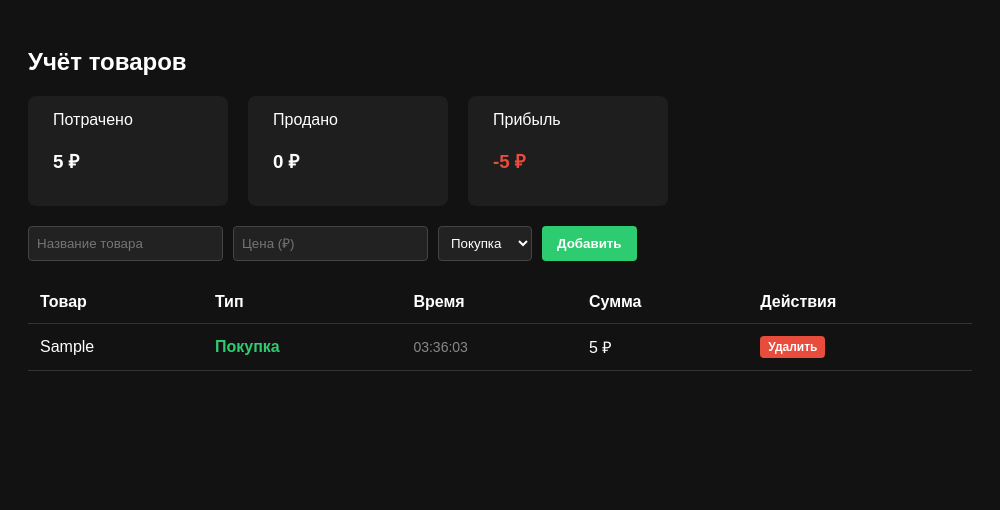
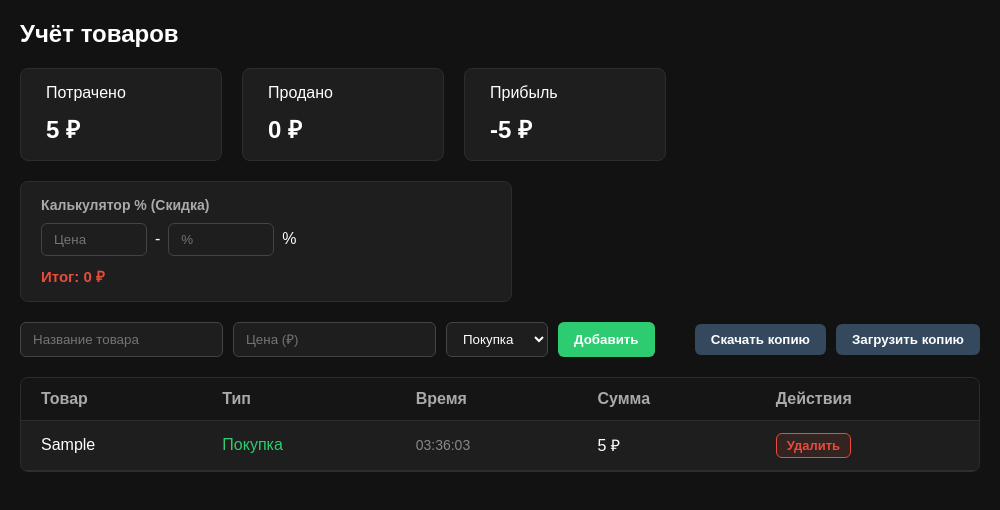
Before and after one commit to masdmmd2d-rgb/-Sk, an Electron app: page index.html in a window 1000 px wide. Both pictures are taken after typing "Sample", "5" into the empty fields and a click on the button "Добавить". Drawn offline with Linux system fonts and the light colour scheme.

Commit message:
Update index.html

```diff
--- a/index.html
+++ b/index.html
@@ -4,29 +4,118 @@
     <meta charset="UTF-8">
     <title>Учёт товаров</title>
     <style>
-        body { background-color: #121212; color: #fff; font-family: sans-serif; padding: 20px; }
-        .stats { display: flex; gap: 20px; margin-bottom: 20px; }
-        .card { background: #1e1e1e; padding: 15px 25px; border-radius: 8px; min-width: 150px; }
-        .form-group { display: flex; gap: 10px; margin-bottom: 20px; }
-        input, select { background: #222; border: 1px solid #444; color: #fff; padding: 8px; border-radius: 4px; }
-        button { background: #2ecc71; border: none; color: white; padding: 8px 15px; border-radius: 4px; cursor: pointer; font-weight: bold; }
-        button.delete-btn { background: #e74c3c; padding: 4px 8px; font-size: 12px; }
-        table { width: 100%; border-collapse: collapse; margin-top: 10px; }
-        th, td { text-align: left; padding: 12px; border-bottom: 1px solid #333; }
-        .type-purchase { color: #2ecc71; font-weight: bold; }
-        .type-sale { color: #3498db; font-weight: bold; }
+        body {
+            margin: 0;
+            padding: 20px;
+            background-color: #121212;
+            color: #fff;
+            font-family: sans-serif;
+            min-height: 100vh;
+            box-sizing: border-box;
+        }
+        h2 { margin-top: 0; }
+        .top-container {
+            display: flex;
+            justify-content: space-between;
+            gap: 20px;
+            margin-bottom: 20px;
+            flex-wrap: wrap;
+        }
+        .stats { display: flex; gap: 20px; flex-wrap: wrap; }
+        .card {
+            background: #1e1e1e;
+            padding: 15px 25px;
+            border-radius: 8px;
+            min-width: 150px;
+            border: 1px solid #2d2d2d;
+        }
+        .card h3 { margin: 10px 0 0 0; font-size: 24px; }
+        .calc-card {
+            background: #1e1e1e;
+            padding: 15px 20px;
+            border-radius: 8px;
+            border: 1px solid #2d2d2d;
+            min-width: 300px;
+            flex: 1;
+            max-width: 450px;
+        }
+        .calc-title { font-size: 14px; color: #aaa; margin-bottom: 10px; font-weight: bold; }
+        .calc-inputs { display: flex; gap: 8px; align-items: center; }
+        .calc-inputs input { width: 80px; }
+        .calc-result { margin-top: 10px; font-size: 15px; color: #e74c3c; font-weight: bold; min-height: 18px; }
+        .controls-group {
+            display: flex;
+            justify-content: space-between;
+            align-items: center;
+            margin-bottom: 20px;
+            flex-wrap: wrap;
+            gap: 15px;
+        }
+        .form-group { display: flex; gap: 10px; flex-wrap: wrap; }
+        .backup-group { display: flex; gap: 10px; flex-wrap: wrap; }
+        input, select {
+            background: #1e1e1e;
+            border: 1px solid #444;
+            color: #fff;
+            padding: 8px 12px;
+            border-radius: 6px;
+            outline: none;
+        }
+        input:focus, select:focus { border-color: #2ecc71; }
+        button {
+            background: #2ecc71;
+            border: none;
+            color: white;
+            padding: 8px 16px;
+            border-radius: 6px;
+            cursor: pointer;
+            font-weight: bold;
+        }
+        button:hover { background: #27ae60; }
+        button.backup-btn { background: #34495e; }
+        button.backup-btn:hover { background: #2c3e50; }
+        button.delete-btn {
+            background: rgba(231, 76, 60, 0.1);
+            border: 1px solid #e74c3c;
+            color: #e74c3c;
+            padding: 4px 10px;
+            font-size: 13px;
+        }
+        button.delete-btn:hover { background: #e74c3c; color: white; }
+        #backupFileInput { display: none; }
+        .table-container {
+            background: #1e1e1e;
+            border-radius: 8px;
+            border: 1px solid #2d2d2d;
+            overflow: hidden;
+        }
+        table { width: 100%; border-collapse: collapse; }
+        th, td { text-align: left; padding: 12px 20px; border-bottom: 1px solid #2d2d2d; }
+        th { background: #151515; color: #aaa; font-weight: 600; }
+        .type-purchase { color: #2ecc71; }
+        .type-sale { color: #3498db; }
     </style>
 </head>
 <body>
-
     <h2>Учёт товаров</h2>
-
+    <div class="top-container">
         <div class="stats">
             <div class="card"><div>Потрачено</div><h3 id="total-spent">0 ₽</h3></div>
             <div class="card"><div>Продано</div><h3 id="total-sold">0 ₽</h3></div>
             <div class="card"><div>Прибыль</div><h3 id="total-profit">0 ₽</h3></div>
         </div>
-
+        <div class="calc-card">
+            <div class="calc-title">Калькулятор % (Скидка)</div>
+            <div class="calc-inputs">
+                <input type="number" id="calcPrice" placeholder="Цена" oninput="calculatePercent()">
+                <span>-</span>
+                <input type="number" id="calcPercent" placeholder="%" oninput="calculatePercent()">
+                <span>%</span>
+            </div>
+            <div class="calc-result" id="calcResult">Итог: 0 ₽</div>
+        </div>
+    </div>
+    <div class="controls-group">
         <div class="form-group">
             <input type="text" id="itemName" placeholder="Название товара">
             <input type="number" id="itemPrice" placeholder="Цена (₽)">
@@ -36,7 +125,13 @@
             </select>
             <button onclick="addItem()">Добавить</button>
         </div>
-
+        <div class="backup-group">
+            <button class="backup-btn" onclick="downloadBackup()">Скачать копию</button>
+            <button class="backup-btn" onclick="document.getElementById('backupFileInput').click()">Загрузить копию</button>
+            <input type="file" id="backupFileInput" accept=".json" onchange="uploadBackup(event)">
+        </div>
+    </div>
+    <div class="table-container">
         <table>
             <thead>
                 <tr>
@@ -49,7 +144,7 @@
             </thead>
             <tbody id="table-body"></tbody>
         </table>
-
+    </div>
     <script>
         let items = [];
         try {
@@ -57,82 +152,77 @@
             if (savedData) { items = JSON.parse(savedData) || []; }
         } catch (e) { items = []; }
 
-        function saveToStorage() {
-            localStorage.setItem('accounting_items', JSON.stringify(items));
+        function calculatePercent() {
+            const price = parseFloat(document.getElementById('calcPrice').value) || 0;
+            const percent = parseFloat(document.getElementById('calcPercent').value) || 0;
+            if (price > 0) {
+                const discount = (price * Math.abs(percent)) / 100;
+                document.getElementById('calcResult').innerText = `Итог: ${(price - discount).toLocaleString('ru-RU')} ₽ (скидка: -${discount.toLocaleString('ru-RU')} ₽)`;
+            } else { document.getElementById('calcResult').innerText = 'Итог: 0 ₽'; }
         }
-
+        function saveToStorage() { localStorage.setItem('accounting_items', JSON.stringify(items)); }
         function render() {
             const tableBody = document.getElementById('table-body');
             if (!tableBody) return;
             tableBody.innerHTML = '';
-
-            let spent = 0;
-            let sold = 0;
-
+            let spent = 0, sold = 0;
             items.forEach((item) => {
-                if (!item || typeof item.price !== 'number') return;
-
-                if (item.type === 'Покупка') spent += item.price;
-                else sold += item.price;
-
+                if (!item) return;
+                if (item.type === 'Покупка') spent += item.price; else sold += item.price;
                 tableBody.innerHTML += `
                     <tr>
                         <td>${item.name || ''}</td>
                         <td class="${item.type === 'Покупка' ? 'type-purchase' : 'type-sale'}">${item.type || ''}</td>
                         <td style="color: #888; font-size: 14px;">${item.time || ''}</td>
-                        <td>${item.price.toFixed(0)} ₽</td>
-                        <td>
-                            <button class="delete-btn" onclick="deleteItem(${item.id})">Удалить</button>
-                        </td>
-                    </tr>
-                `;
+                        <td>${item.price.toLocaleString('ru-RU')} ₽</td>
+                        <td><button class="delete-btn" onclick="deleteItem(${item.id})">Удалить</button></td>
+                    </tr>`;
             });
-
-            document.getElementById('total-spent').innerText = spent.toFixed(0) + " ₽";
-            document.getElementById('total-sold').innerText = sold.toFixed(0) + " ₽";
-
-            const profit = sold - spent;
-            const profitEl = document.getElementById('total-profit');
-            if (profitEl) {
-                profitEl.innerText = profit.toFixed(0) + " ₽";
-                profitEl.style.color = profit >= 0 ? '#2ecc71' : '#e74c3c';
+            document.getElementById('total-spent').innerText = `${spent.toLocaleString('ru-RU')} ₽`;
+            document.getElementById('total-sold').innerText = `${sold.toLocaleString('ru-RU')} ₽`;
+            document.getElementById('total-profit').innerText = `${(sold - spent).toLocaleString('ru-RU')} ₽`;
         }
-        }
-
         function addItem() {
             const nameInput = document.getElementById('itemName');
             const priceInput = document.getElementById('itemPrice');
             const typeSelect = document.getElementById('itemType');
-
-            if (!nameInput.value || !priceInput.value) {
-                alert('Заполните все поля!');
-                return;
-            }
-
+            if (!nameInput.value || !priceInput.value) { alert('Заполните все поля!'); return; }
             const now = new Date();
-            const timeString = now.toLocaleTimeString('ru-RU', { hour: '2-digit', minute: '2-digit', second: '2-digit' });
-
-            items.unshift({
+            items.push({
                 id: Date.now(),
                 name: nameInput.value,
-                price: parseFloat(priceInput.value) || 0,
+                price: parseFloat(priceInput.value),
                 type: typeSelect.value,
-                time: timeString
+                time: now.toLocaleTimeString('ru-RU', { hour: '2-digit', minute: '2-digit', second: '2-digit' })
             });
-
-            saveToStorage();
-            render();
-
-            nameInput.value = '';
-            priceInput.value = '';
+            saveToStorage(); render();
+            nameInput.value = ''; priceInput.value = '';
         }
-
         window.deleteItem = function(id) {
             items = items.filter(item => item && item.id !== id);
-            saveToStorage();
-            render();
+            saveToStorage(); render();
         }
-
+        function downloadBackup() {
+            if (items.length === 0) return alert('Таблица пуста!');
+            const blob = new Blob([JSON.stringify(items, null, 2)], { type: "application/json" });
+            const link = document.createElement("a");
+            link.href = URL.createObjectURL(blob);
+            link.download = "uchet_tovarov_backup.json";
+            link.click();
+        }
+        function uploadBackup(event) {
+            const file = event.target.files;
+            if (!file) return;
+            const reader = new FileReader();
+            reader.onload = function(e) {
+                try {
+                    const parsed = JSON.parse(e.target.result);
+                    if (Array.isArray(parsed)) { items = parsed; saveToStorage(); render(); alert('Успешно загружено!'); }
+                } catch (err) { alert('Ошибка чтения файла'); }
+                event.target.value = '';
+            };
+            reader.readAsText(file);
+        }
         render();
     </script>
 </body>
```
Lines whose indentation alone changed are shown as unchanged.
